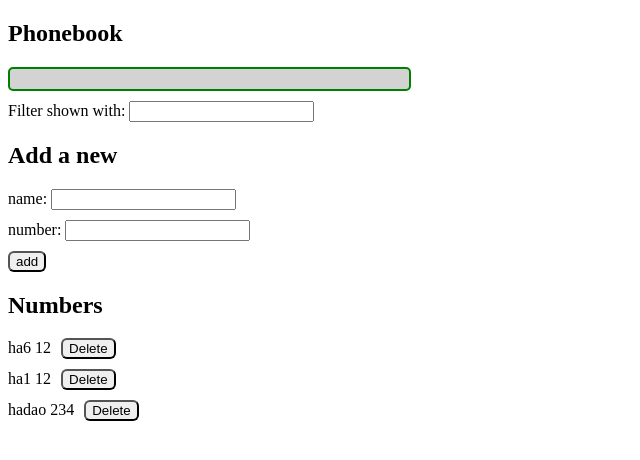
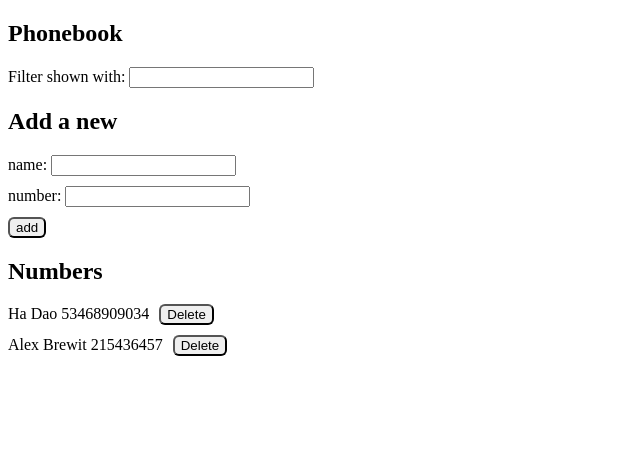
Before and after one commit to hadao169/FullStackUniversityHelsinki, a React (Vite) app in the folder PART_2/phonebook/: page / in a window 1280 px wide. Shown: the top 460 px of the page, without its empty margins (0-640 px from the left). Built offline with nearby package versions, Linux system fonts and the light colour scheme; data requests are answered from the project's data file.

Commit message:
PART 2: Communicating with server

```diff
--- a/PART_2/phonebook/db.json
+++ b/PART_2/phonebook/db.json
@@ -1,19 +1,14 @@
 {
   "persons": [
     {
-      "id": "6",
-      "name": "ha6",
-      "number": "12"
+      "id": "2",
+      "name": "Ha Dao",
+      "number": "53468909034"
     },
     {
       "id": "3",
-      "name": "ha1",
-      "number": "12"
-    },
-    {
-      "id": "2",
-      "name": "hadao",
-      "number": "234"
+      "name": "Alex Brewit",
+      "number": "215436457"
     }
   ]
 }
--- a/PART_2/phonebook/src/App.css
+++ b/PART_2/phonebook/src/App.css
@@ -24,7 +24,7 @@
   background-color: lightblue;
 }
 
-.error {
+.notification {
   color: green;
   background: lightgrey;
   font-size: 20px;
@@ -35,3 +35,15 @@
   width: 30%;
   height: fit-content;
 }
+
+.error{
+  color: red;
+  background: lightgrey;
+  font-size: 20px;
+  border-radius: 5px;
+  border: 2px red solid;
+  padding: 10px;
+  margin-bottom: 10px;
+  width: 30%;
+  height: fit-content;
+}
--- a/PART_2/phonebook/src/App.jsx
+++ b/PART_2/phonebook/src/App.jsx
@@ -51,12 +51,11 @@ const Filter = ({ searchTerm, onSearch }) => {
   );
 };
 
-const Notification = ({ message }) => {
-  if (message === null) {
+const Notification = ({ error, message }) => {
+  if (!message) {
     return null;
   }
-
-  return <div className="error">{message}</div>;
+  return <div className={error ? "error" : "notification"}>{message}</div>;
 };
 
 const App = () => {
@@ -65,6 +64,7 @@ const App = () => {
   const [newNumber, setNewNumber] = useState("");
   const [searchTerm, setSearchTerm] = useState("");
   const [message, setMessage] = useState("");
+  const [error, setError] = useState(false);
 
   useEffect(() => {
     personService
@@ -158,8 +158,8 @@ const App = () => {
   };
 
   // => Should use 'some' method
-  // const isDuplicate = (personsList, name) => {
-  //   return personsList.some((person) => person.name === name);
+  // const isDuplicate = (persons, name) => {
+  //   return persons.some((person) => person.name === name);
   // };
 
   const handleDeleteContact = (id) => {
@@ -171,6 +171,14 @@ const App = () => {
         .then(() => {
           // Update state by filtering out the deleted contact
           setPersons(persons.filter((person) => person.id !== id));
+          setError(true);
+          setMessage(
+            `${contactRemoved.name} has been deleted from the server!`
+          );
+          setTimeout(() => {
+            setMessage("");
+            setError(false);
+          }, 4000);
         })
         .catch((err) => {
           console.error("Error deleting contact:", err);
@@ -186,7 +194,7 @@ const App = () => {
   return (
     <div>
       <h2>Phonebook</h2>
-      <Notification message={message} />
+      <Notification message={message} error={error} />
       <Filter searchTerm={searchTerm} onSearch={handleSearchNameChange} />
       <h2>Add a new</h2>
       <PersonForm
```
